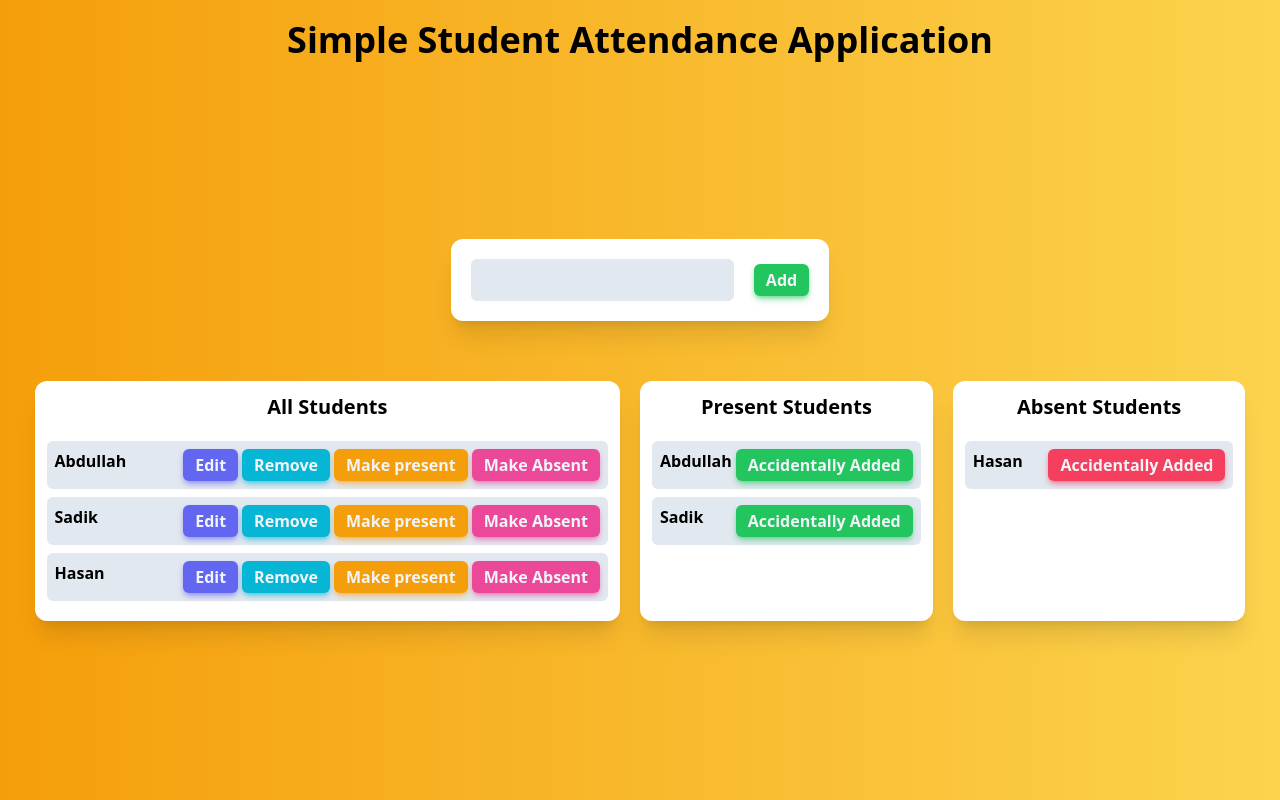
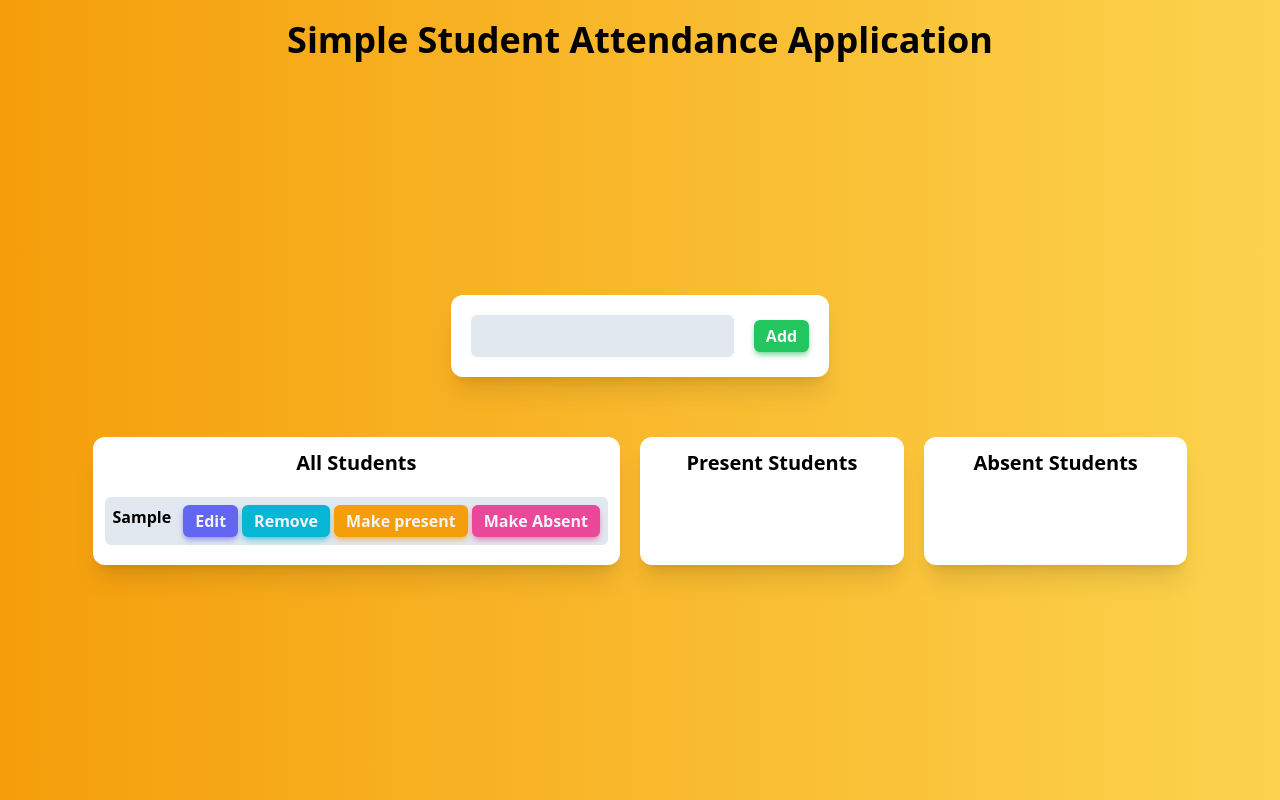
Before and after one commit to Nazmul1582/frontend-applications, a React (Create React App) app: page / in a window 1280 px wide. Both pictures are taken after typing "Sample" into the empty fields and a click on the button "Add". Built offline with nearby package versions, Linux system fonts and the light colour scheme; no server answers; data requests are answered from the project's data file.

Commit message:
Simple Student Attendance Application using useReducer

```diff
--- a/package.json
+++ b/package.json
@@ -13,7 +13,6 @@
   },
   "scripts": {
     "start": "react-scripts start",
-    "json-server": "json-server --watch -p 5000 ./src/db.json",
     "build": "react-scripts build",
     "test": "react-scripts test",
     "eject": "react-scripts eject"
--- a/public/index.html
+++ b/public/index.html
@@ -24,9 +24,7 @@
       work correctly both with client-side routing and a non-root public URL.
       Learn how to configure a non-root public URL by running `npm run build`.
     -->
-    <title>
-      Simple Student Attendance Application with Fetch API and Context API
-    </title>
+    <title>Simple Student Attendance Application with useReducer Hook</title>
   </head>
   <body>
     <noscript>You need to enable JavaScript to run this app.</noscript>
--- a/src/App.js
+++ b/src/App.js
@@ -1,15 +1,26 @@
+import { useReducer } from "react";
 import InputArea from "./components/InputArea";
 import OutputArea from "./components/OutputArea";
+import studentReducer from "./reducer/studentReducer";
+
+const initialState = {
+  studentName: "",
+  students: [],
+  editMode: false,
+  editableStudent: null,
+};
 
 function App() {
+  const [state, dispatch] = useReducer(studentReducer, initialState);
+
   return (
     <div className="min-h-screen  bg-gradient-to-r from-amber-500 to-amber-300">
       <h1 className="text-center text-4xl font-bold py-5">
         Simple Student Attendance Application
       </h1>
       <div className="flex flex-col items-center justify-center custom-height">
-        <InputArea />
-        <OutputArea />
+        <InputArea state={state} dispatch={dispatch} />
+        <OutputArea state={state} dispatch={dispatch} />
       </div>
     </div>
   );
--- a/src/components/AbsentStudents.js
+++ b/src/components/AbsentStudents.js
@@ -1,16 +1,14 @@
 import React from "react";
-import { useStudent } from "../contexts/StudentContext";
 
-export default function AbsentStudents() {
-  const { students, toggleHandler } = useStudent();
+const AbsentStudents = ({ state, dispatch }) => {
   return (
     <div
       className={`bg-white shadow-xl rounded-xl text-center p-3 ${
-        students.length >= 4 && "overflow-y-scroll"
+        state.students.length >= 4 && "overflow-y-scroll"
       }  max-h-[50vh]`}
     >
       <h2 className="mb-5 text-xl font-bold">Absent Students</h2>
-      {students.map(
+      {state.students.map(
         (student) =>
           student.isPresent === false && (
             <div
@@ -19,7 +17,16 @@ export default function AbsentStudents() {
             >
               <p>{student.name}</p>
               <button
-                onClick={() => toggleHandler(student.id)}
+                onClick={() =>
+                  dispatch({
+                    type: "UPDATE_STUDENT",
+                    payload: {
+                      property: "isPresent",
+                      studentId: student.id,
+                      value: true,
+                    },
+                  })
+                }
                 className="btn  bg-rose-500 shadow-rose-500/50"
               >
                 Accidentally Added
@@ -29,4 +36,6 @@ export default function AbsentStudents() {
       )}
     </div>
   );
-}
+};
+
+export default AbsentStudents;
--- a/src/components/AllStudents.js
+++ b/src/components/AllStudents.js
@@ -1,50 +1,14 @@
 import React from "react";
-import { useStudent } from "../contexts/StudentContext";
 
-export default function AllStudents() {
-  const {
-    students,
-    setStudentName,
-    setEditMode,
-    setEditableStudent,
-    updateStudents,
-    getStudents,
-  } = useStudent();
-
-  const editStudent = (studentId) => {
-    setEditMode(true);
-    const toBeEditableStudent = students.find(
-      (student) => student.id === studentId
-    );
-    setStudentName(toBeEditableStudent.name);
-    setEditableStudent(toBeEditableStudent);
-  };
-
-  const deleteStudent = (studentId) => {
-    fetch(`http://localhost:5000/students/${studentId}`, {
-      method: "DELETE",
-    }).then(() => getStudents());
-  };
-
-  const attendanceHandler = (studentId, value) => {
-    const singleStudent = students.find((student) => student.id === studentId);
-    if (singleStudent.isPresent !== "") {
-      alert(`${singleStudent.name} is already in a list!`);
-      return;
-    }
-    updateStudents(studentId, "PATCH", { isPresent: value }).then(() =>
-      getStudents()
-    );
-  };
-
+const AllStduents = ({ state, dispatch }) => {
   return (
     <div
       className={`bg-white shadow-xl rounded-xl text-center p-3 ${
-        students.length >= 4 && "overflow-y-scroll"
+        state.students.length >= 4 && "overflow-y-scroll"
       }  max-h-[50vh]`}
     >
       <h2 className="mb-5 text-xl font-bold">All Students</h2>
-      {students.map((student) => (
+      {state.students.map((student) => (
         <div
           key={student.id}
           className="flex justify-between gap-3 font-semibold my-2 bg-slate-200 p-2 rounded-md"
@@ -52,25 +16,55 @@ export default function AllStudents() {
           <p>{student.name}</p>
           <div className=" flex gap-1">
             <button
-              onClick={() => editStudent(student.id)}
+              onClick={() =>
+                dispatch({ type: "EDIT_STUDENT", payload: student.id })
+              }
               className="btn  bg-indigo-500 shadow-indigo-500/50"
             >
               Edit
             </button>
             <button
-              onClick={() => deleteStudent(student.id)}
+              onClick={() =>
+                dispatch({ type: "REMOVE_STUDENT", payload: student.id })
+              }
               className="btn  bg-cyan-500 shadow-cyan-500/50"
             >
               Remove
             </button>
             <button
-              onClick={() => attendanceHandler(student.id, true)}
+              onClick={() => {
+                if (student.isPresent !== undefined) {
+                  alert(`${student.name} is already in a list!`);
+                  return;
+                }
+                dispatch({
+                  type: "UPDATE_STUDENT",
+                  payload: {
+                    property: "isPresent",
+                    studentId: student.id,
+                    value: true,
+                  },
+                });
+              }}
               className="btn  bg-amber-500 shadow-amber-500/50"
             >
               Make present
             </button>
             <button
-              onClick={() => attendanceHandler(student.id, false)}
+              onClick={() => {
+                if (student.isPresent !== undefined) {
+                  alert(`${student.name} is already in a list!`);
+                  return;
+                }
+                dispatch({
+                  type: "UPDATE_STUDENT",
+                  payload: {
+                    property: "isPresent",
+                    studentId: student.id,
+                    value: false,
+                  },
+                });
+              }}
               className="btn  bg-pink-500 shadow-pink-500/50"
             >
               Make Absent
@@ -80,4 +74,6 @@ export default function AllStudents() {
       ))}
     </div>
   );
-}
+};
+
+export default AllStduents;
--- a/src/components/OutputArea.js
+++ b/src/components/OutputArea.js
@@ -1,14 +1,15 @@
-import React from "react";
 import AbsentStudents from "./AbsentStudents";
-import AllStudents from "./AllStudents";
+import AllStduents from "./AllStudents";
 import PresentStudents from "./PresentStudents";
 
-export default function OutputArea() {
+const OutputArea = ({ state, dispatch }) => {
   return (
     <div className="grid grid-cols-[2fr_1fr_1fr] gap-5 p-5">
-      <AllStudents />
-      <PresentStudents />
-      <AbsentStudents />
+      <AllStduents state={state} dispatch={dispatch} />
+      <PresentStudents state={state} dispatch={dispatch} />
+      <AbsentStudents state={state} dispatch={dispatch} />
     </div>
   );
-}
+};
+
+export default OutputArea;
--- a/src/components/PresentStudents.js
+++ b/src/components/PresentStudents.js
@@ -1,16 +1,14 @@
 import React from "react";
-import { useStudent } from "../contexts/StudentContext";
 
-export default function PresentStudents() {
-  const { students, toggleHandler } = useStudent();
+const PresentStudents = ({ state, dispatch }) => {
   return (
     <div
       className={`bg-white shadow-xl rounded-xl text-center p-3 ${
-        students.length >= 4 && "overflow-y-scroll"
+        state.students.length >= 4 && "overflow-y-scroll"
       }  max-h-[50vh]`}
     >
       <h2 className="mb-5 text-xl font-bold">Present Students</h2>
-      {students.map(
+      {state.students.map(
         (student) =>
           student.isPresent && (
             <div
@@ -19,7 +17,16 @@ export default function PresentStudents() {
             >
               <p>{student.name}</p>
               <button
-                onClick={() => toggleHandler(student.id)}
+                onClick={() =>
+                  dispatch({
+                    type: "UPDATE_STUDENT",
+                    payload: {
+                      property: "isPresent",
+                      studentId: student.id,
+                      value: false,
+                    },
+                  })
+                }
                 className="btn  bg-green-500 shadow-green-500/50"
               >
                 Accidentally Added
@@ -29,4 +36,6 @@ export default function PresentStudents() {
       )}
     </div>
   );
-}
+};
+
+export default PresentStudents;
--- a/src/contexts/StudentContext.js
+++ /dev/null
@@ -1,58 +0,0 @@
-import React, { createContext, useContext, useEffect, useState } from "react";
-
-const StudentContext = createContext();
-export const useStudent = () => useContext(StudentContext);
-
-const StudentContextProvider = ({ children }) => {
-  const [studentName, setStudentName] = useState("");
-  const [students, setStudents] = useState([]);
-  const [editMode, setEditMode] = useState(false);
-  const [editableStudent, setEditableStudent] = useState(null);
-
-  const getStudents = () => {
-    fetch(`http://localhost:5000/students`)
-      .then((response) => response.json())
-      .then((data) => setStudents(data))
-      .catch((err) => console.log(err));
-  };
-
-  useEffect(() => {
-    getStudents();
-  }, []);
-
-  const updateStudents = (id, method, obj) => {
-    return fetch(`http://localhost:5000/students/${id}`, {
-      method: method,
-      body: JSON.stringify(obj),
-      headers: {
-        "Content-Type": "application/json; charset=UTF-8",
-      },
-    });
-  };
-
-  const toggleHandler = (studentId) => {
-    const singleStudent = students.find((student) => student.id === studentId);
-    updateStudents(studentId, "PATCH", {
-      isPresent: !singleStudent.isPresent,
-    }).then(() => getStudents());
-  };
-
-  const value = {
-    studentName,
-    setStudentName,
-    students,
-    editMode,
-    setEditMode,
-    editableStudent,
-    setEditableStudent,
-    getStudents,
-    updateStudents,
-    toggleHandler,
-  };
-
-  return (
-    <StudentContext.Provider value={value}>{children}</StudentContext.Provider>
-  );
-};
-
-export default StudentContextProvider;
--- a/src/db.json
+++ /dev/null
@@ -1,19 +0,0 @@
-{
-  "students": [
-    {
-      "id": "1679033136529",
-      "name": "Abdullah",
-      "isPresent": true
-    },
-    {
-      "id": "1679116114498",
-      "name": "Sadik",
-      "isPresent": true
-    },
-    {
-      "id": "1679116235321",
-      "name": "Hasan",
-      "isPresent": false
-    }
-  ]
-}
--- a/src/index.js
+++ b/src/index.js
@@ -2,13 +2,10 @@ import React from "react";
 import ReactDOM from "react-dom/client";
 import "./index.css";
 import App from "./App";
-import StudentContextProvider from "./contexts/StudentContext";
 
 const root = ReactDOM.createRoot(document.getElementById("root"));
 root.render(
   <React.StrictMode>
-    <StudentContextProvider>
-      <App />
-    </StudentContextProvider>
+    <App />
   </React.StrictMode>
 );
--- /dev/null
+++ b/src/reducer/studentReducer.js
@@ -0,0 +1,55 @@
+const studentReducer = (state, action) => {
+  switch (action.type) {
+    case "CHANGE_NAME":
+      return {
+        ...state,
+        studentName: action.payload,
+      };
+    case "CREATE_STUDENT":
+      const newStudent = {
+        id: Date.now() + "",
+        name: state.studentName,
+        isPresent: undefined,
+      };
+      return {
+        ...state,
+        students: [...state.students, newStudent],
+        studentName: "",
+      };
+    case "EDIT_STUDENT":
+      const toBeEditedStudent = state.students.find(
+        (student) => student.id === action.payload
+      );
+      return {
+        ...state,
+        editMode: true,
+        studentName: toBeEditedStudent.name,
+        editableStudent: toBeEditedStudent,
+      };
+    case "UPDATE_STUDENT":
+      const updateStudents = state.students.map((student) => {
+        if (student.id === action.payload.studentId) {
+          student[action.payload.property] = action.payload.value;
+        }
+        return student;
+      });
+      return {
+        ...state,
+        students: updateStudents,
+        studentName: "",
+        editMode: false,
+        editableStudent: null,
+      };
+    case "REMOVE_STUDENT":
+      const updatedStudents = state.students.filter(
+        (student) => student.id !== action.payload
+      );
+      return {
+        ...state,
+        students: updatedStudents,
+      };
+    default:
+      return state;
+  }
+};
+export default studentReducer;
```
Also changed, not shown: src/components/InputArea.js (+22 -43 lines), 1 other file (tests, documents, lock files or other folders).
